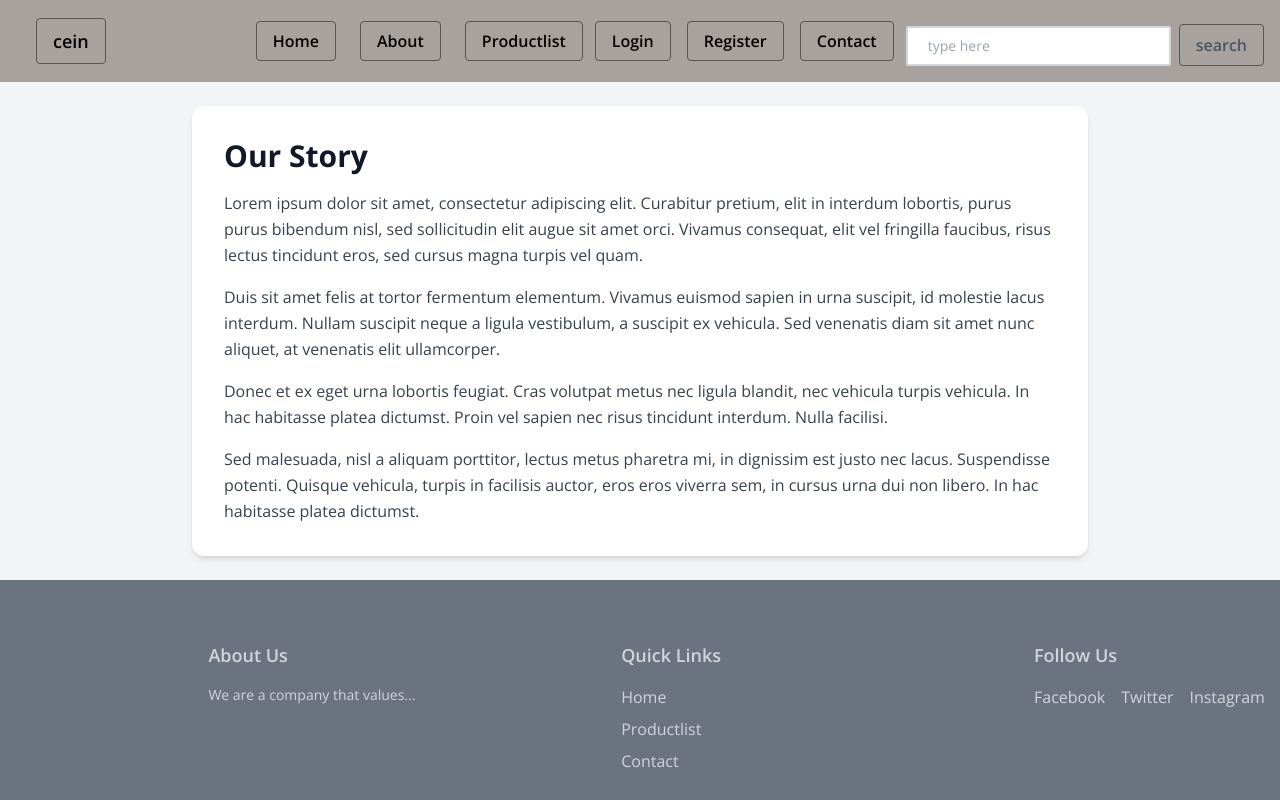
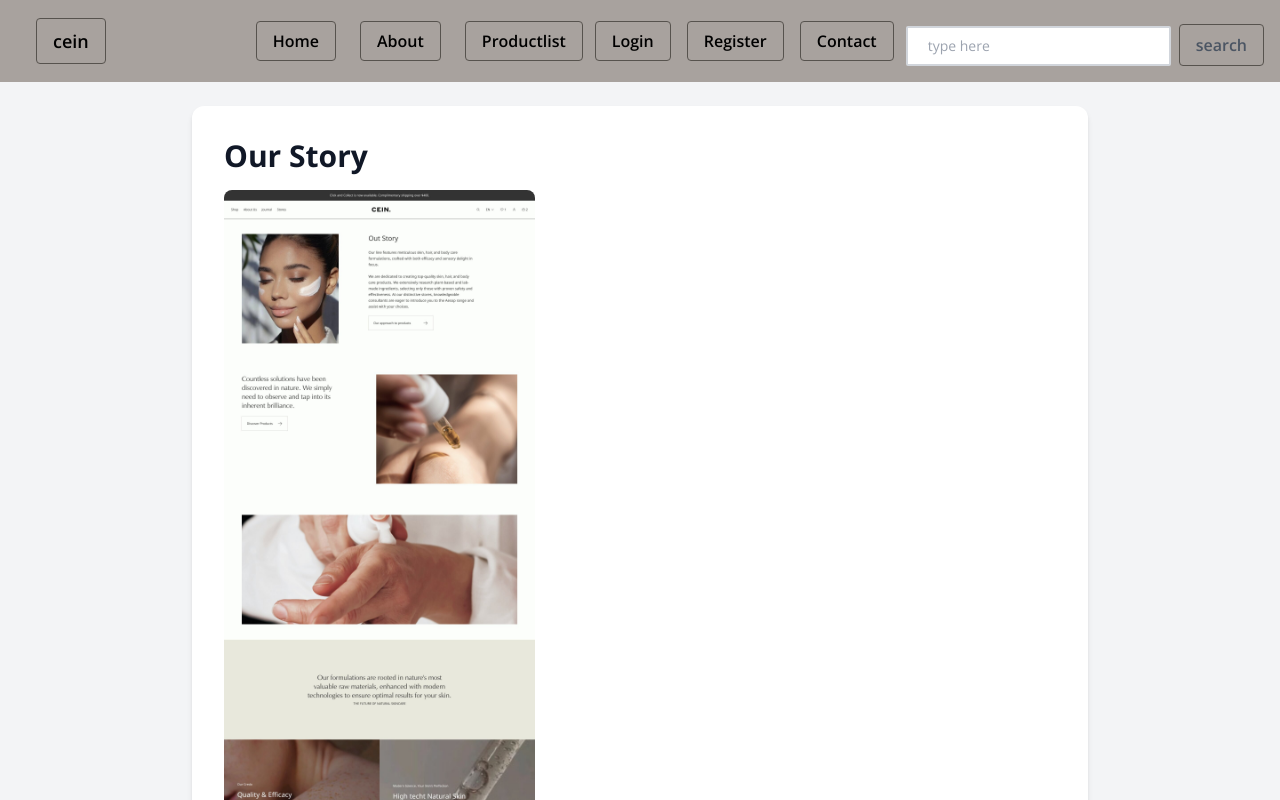
Before and after one commit to waraumbach/cein.frontend, a React (Vite) app: page /about in a window 1280 px wide. Shown: the top 800 px of the page. Built offline with nearby package versions, Linux system fonts and the light colour scheme; the HTML template or start-up script is replaced by a standard one.

Commit message:
updated our story

```diff
--- a/src/pages/about.jsx
+++ b/src/pages/about.jsx
@@ -6,31 +6,10 @@ const OurStory = () => {
   return (
     <div className="bg-gray-100 p-6">
       <div className="max-w-4xl mx-auto bg-white rounded-xl shadow-md overflow-hidden">
-        <div className="p-8">
-          <h1 className="text-3xl font-bold text-gray-900 mb-4">Our Story</h1>
-          <p className="text-gray-700 leading-relaxed">
-            Lorem ipsum dolor sit amet, consectetur adipiscing elit. Curabitur pretium,
-            elit in interdum lobortis, purus purus bibendum nisl, sed sollicitudin elit
-            augue sit amet orci. Vivamus consequat, elit vel fringilla faucibus, risus
-            lectus tincidunt eros, sed cursus magna turpis vel quam.
-          </p>
-          <p className="mt-4 text-gray-700 leading-relaxed">
-            Duis sit amet felis at tortor fermentum elementum. Vivamus euismod sapien in
-            urna suscipit, id molestie lacus interdum. Nullam suscipit neque a ligula
-            vestibulum, a suscipit ex vehicula. Sed venenatis diam sit amet nunc aliquet,
-            at venenatis elit ullamcorper.
-          </p>
-          <p className="mt-4 text-gray-700 leading-relaxed">
-            Donec et ex eget urna lobortis feugiat. Cras volutpat metus nec ligula
-            blandit, nec vehicula turpis vehicula. In hac habitasse platea dictumst.
-            Proin vel sapien nec risus tincidunt interdum. Nulla facilisi.
-          </p>
-          <p className="mt-4 text-gray-700 leading-relaxed">
-            Sed malesuada, nisl a aliquam porttitor, lectus metus pharetra mi, in
-            dignissim est justo nec lacus. Suspendisse potenti. Quisque vehicula,
-            turpis in facilisis auctor, eros eros viverra sem, in cursus urna dui non
-            libero. In hac habitasse platea dictumst.
-          </p>
+        <div className="p-8 ">
+          <h1 className="text-3xl font-bold text-gray-900 mb-4" >Our Story</h1>
+          <img src="./src/assets/photos/ourstory.jpg" alt="" className="h-screen w-100 rounded-lg object-cover object-center" />
+
         </div>
       </div>
     </div>
```
Also changed, not shown: src/assets/photos/ourstory.jpg (added).
